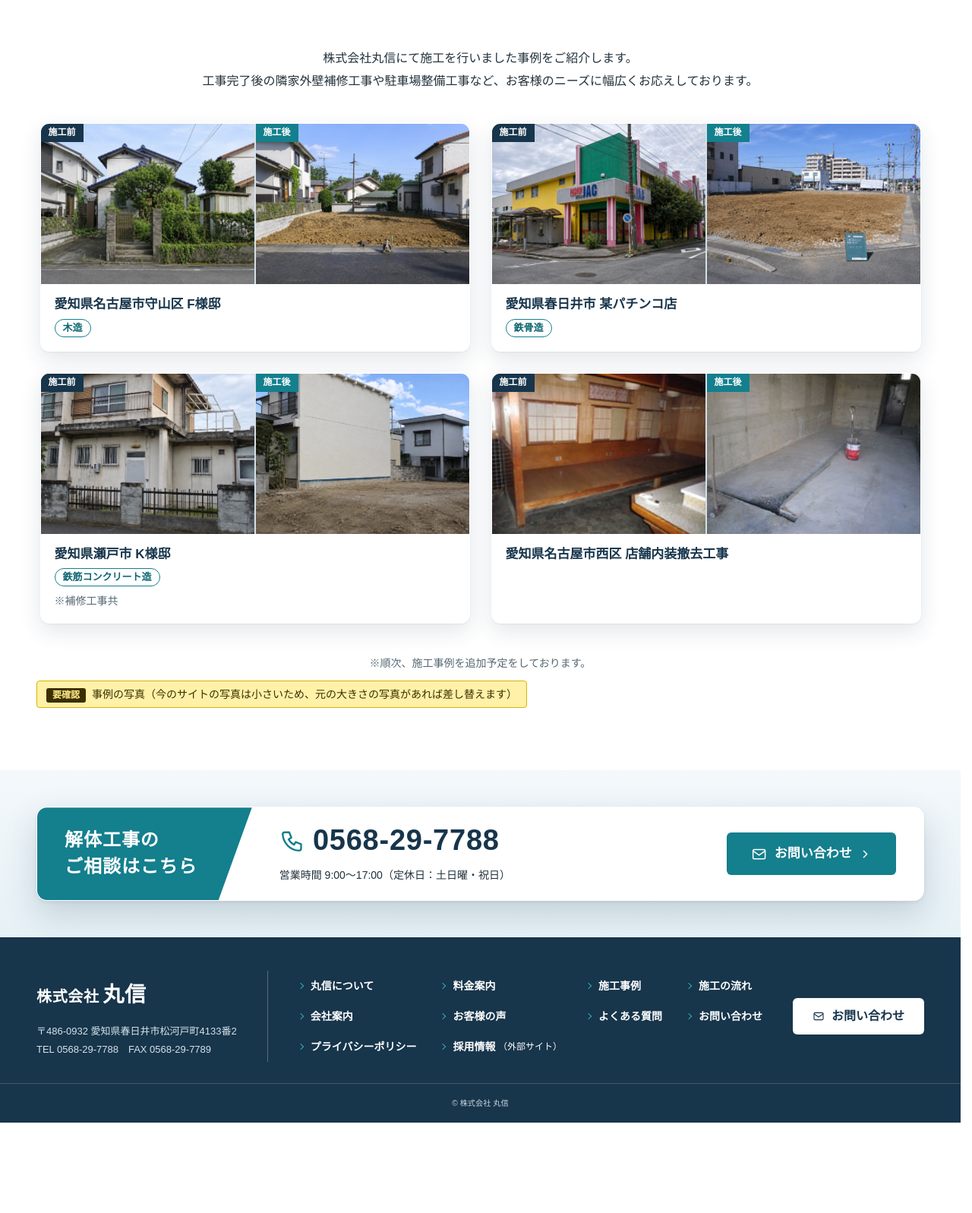
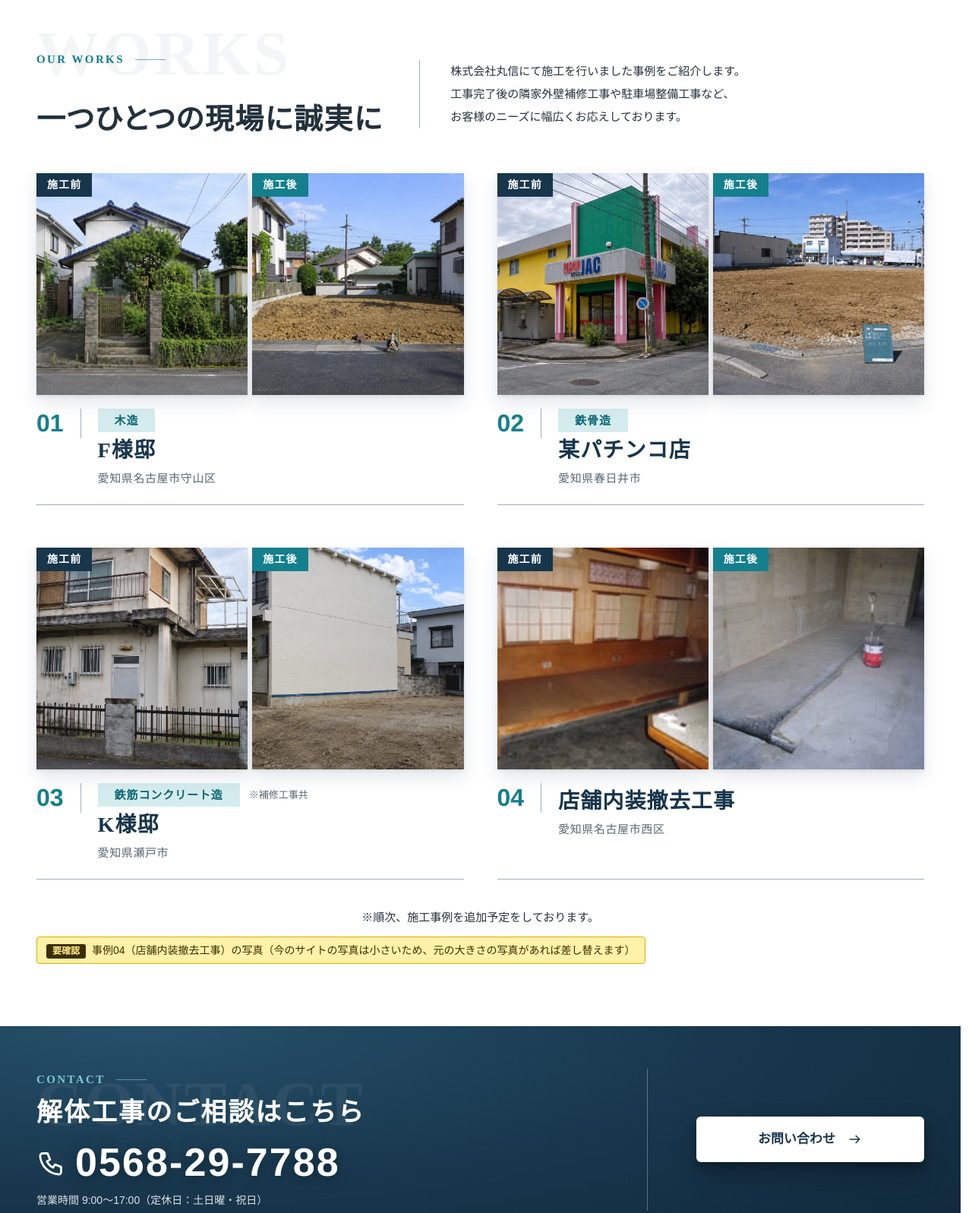
Before and after one commit to easywebcraft/marushin-design, a plain HTML site: page case.html in a window 1280 px wide. Shown: the part 420-2017 px from the top of the page at 76% size. Before the commit the page ends 1898 px from the top, so only its background shows below. Drawn offline with Linux system fonts and the light colour scheme.

Commit message:
施工事例を松本さんのデザイン案の構成に作り直す（丸信について・料金案内と同じ見せ方）
上の帯は同じ形、「一つひとつの現場に誠実に」と説明、2列の事例（施工前・施工後を横に並べ、番号・構造・名前・場所・下に線）、
紺の相談の帯。写真は丸信さんの事例写真（04だけ小さい写真のまま、要確認を04だけに）。

Co-Authored-By: Claude Opus 5.5 <noreply@anthropic.com>
Claude-Session: https://claude.ai/code/session_01WQDDtFrw7Z7uUJwVFuUMCu

```diff
--- a/assets/main.js
+++ b/assets/main.js
@@ -53,10 +53,10 @@
         setTimeout(function () { el.classList.remove('rv', 'in', 'rv-w'); el.style.removeProperty('--d'); }, 1300);
       });
     }, { threshold: 0.12 });
-    document.querySelectorAll('.pr-cards>li,.pr-incl,.pr-tw,.pr-info,.au-mind-in>*,.au-cm>li,.au-kinds,.au-hand,.au-pol li,.au-note,.au-land>li,.ab-in,.sec .h2c,.cm-head,.cm>li,.wk>li,.works .work,.band-raise .band-in,.fl-head,.pr-in,.vc>li,.t-two>*,.ct-in,.area,.qas .qa,.cta-box,' +
+    document.querySelectorAll('.cs-head,.cs>li,.pr-cards>li,.pr-incl,.pr-tw,.pr-info,.au-mind-in>*,.au-cm>li,.au-kinds,.au-hand,.au-pol li,.au-note,.au-land>li,.ab-in,.sec .h2c,.cm-head,.cm>li,.wk>li,.works .work,.band-raise .band-in,.fl-head,.pr-in,.vc>li,.t-two>*,.ct-in,.area,.qas .qa,.cta-box,' +
       '.feat,.intro,.pol>li,.two>.panel,.tbl-wrap,.flow>li,.voice,.dl,.telbox,.formcard').forEach(function (el, i, all) {
       var sib = el.parentNode.children, n = Array.prototype.indexOf.call(sib, el);
-      if (el.parentNode.matches('.pr-cards,.au-cm,.au-pol,.au-land,.cm,.wk,.vc,.works,.fl,.pol,.two')) el.style.setProperty('--d', ((n % 5) * 0.09).toFixed(2) + 's');
+      if (el.parentNode.matches('.cs,.pr-cards,.au-cm,.au-pol,.au-land,.cm,.wk,.vc,.works,.fl,.pol,.two')) el.style.setProperty('--d', ((n % 5) * 0.09).toFixed(2) + 's');
       el.classList.add('rv');
       io.observe(el);
     });
--- a/assets/style.css
+++ b/assets/style.css
@@ -1124,3 +1124,36 @@ html.ewl-on:not(.ewl-go) .hero-sl{animation-play-state:paused}
 @media (max-width:767px){.pr-ot-t .pr-no{width:auto;padding-right:4px!important;text-align:left}}
 /* 丸信についての想いの写真は社員の集合写真（横長なので、左右を切りすぎない形に。2026-11-17） */
 .au-staff img{aspect-ratio:16/10;object-position:42% 50%}
+
+/* ========== 施工事例（2026-11-17 松本さんのデザイン案）：2列の事例、施工前・施工後を横に並べ、下に番号・構造・名前・場所と線 ========== */
+.cs-sec{background:#fff}
+.cs-head{display:grid;grid-template-columns:auto 1fr;gap:20px 48px;align-items:center}
+.cs-catch{margin-top:6px;font-size:clamp(26px,3vw,38px)}
+.cs-lead{padding-left:40px;border-left:1.5px solid #9DB0BB;font-size:15px;line-height:2}
+.cs{display:grid;grid-template-columns:1fr 1fr;gap:56px 44px;margin-top:44px}
+.cs>li{padding-bottom:20px;border-bottom:1.5px solid #9DB0BB}
+.cs-ph{display:grid;grid-template-columns:1fr 1fr;gap:6px}
+.cs-ph figure{position:relative;margin:0;overflow:hidden;background:var(--pale);box-shadow:0 2px 4px rgba(23,53,75,.08),0 10px 22px rgba(23,53,75,.12)}
+.cs-ph img{display:block;width:100%;aspect-ratio:1/1.05;object-fit:cover}
+.cs-ph figcaption{position:absolute;left:0;top:0;padding:3px 14px;background:var(--navy);color:#fff;font-size:14px;font-weight:700;letter-spacing:.08em;line-height:1.8}
+.cs-ph figcaption.after{background:var(--teal-d)}
+.cs-cap{display:flex;align-items:flex-start;gap:22px;margin-top:18px}
+.cs-n{padding-right:22px;border-right:1.5px solid #9DB0BB;font-family:"Helvetica Neue",Helvetica,Arial,sans-serif;font-weight:700;font-size:32px;line-height:1.2;color:var(--teal-d)}
+.cs-tags{display:flex;flex-wrap:wrap;align-items:center;gap:6px 12px}
+.cs-tags:empty{display:none}
+.cs-kind{margin:0}
+.cs-note{color:var(--mute);font-size:13px}
+.cs-ttl{margin-top:4px;font-family:var(--serif);font-weight:700;font-size:clamp(22px,2.2vw,28px);letter-spacing:.04em}
+.cs-place{margin-top:2px;color:var(--mute);font-size:15px;letter-spacing:.04em}
+.cs-more{margin-top:36px;text-align:center;font-size:15px}
+@media (max-width:1023px){
+  .cs-head{grid-template-columns:1fr}
+  .cs-lead{padding:14px 0 0;border-left:0;border-top:1.5px solid #9DB0BB}
+  .cs-lead br{display:none}
+}
+@media (max-width:767px){
+  .cs{grid-template-columns:1fr;gap:40px}
+  .cs-n{font-size:26px;padding-right:16px}
+  .cs-cap{gap:16px}
+  .cs-ph figcaption{font-size:12px;padding:2px 10px}
+}
--- a/case.html
+++ b/case.html
@@ -11,7 +11,7 @@
 <meta property="og:site_name" content="株式会社 丸信">
 <meta property="og:title" content="施工事例｜株式会社 丸信（春日井市・名古屋市の解体工事）">
 <meta property="og:description" content="株式会社丸信が施工した解体工事の事例を、施工前・施工後の写真でご紹介します。">
-<link rel="stylesheet" href="assets/style.css?v=59bce748">
+<link rel="stylesheet" href="assets/style.css?v=bf8afd45">
 </head>
 <body>
 <svg xmlns="http://www.w3.org/2000/svg" width="0" height="0" style="position:absolute" aria-hidden="true" focusable="false">
@@ -53,54 +53,48 @@
 </nav>
 </header>
 <main id="main">
-<div class="ph">
+<div class="ph ph-au">
 <div class="ph-img"><img src="images/hero.jpg" alt="" width="1600" height="1066" style="object-position:60% 62%"></div>
-<div class="ph-in"><div class="ph-ttl"><h1>施工事例</h1><p class="ph-en" lang="en">WORKS</p></div></div>
+<div class="ph-in"><div class="ph-ttl"><p class="ph-en" lang="en">WORKS</p><h1>施工事例</h1></div></div>
 <p class="img-note">写真はイメージです</p>
 </div>
 <nav class="bc" aria-label="現在位置"><ol><li><a href="./">ホーム</a></li><li aria-current="page">施工事例</li></ol></nav>
-<section class="sec">
+<section class="sec cs-sec has-wm" data-wm="WORKS" aria-labelledby="h-cs">
 <div class="wrap">
-<p class="lead">株式会社丸信にて施工を行いました事例をご紹介します。<br>工事完了後の隣家外壁補修工事や駐車場整備工事など、お客様のニーズに幅広くお応えしております。</p>
-<div class="works works-2"><article class="work">
-<div class="work-ph">
-<figure><img src="images/case/01-before.jpg" alt="施工前の写真：愛知県名古屋市守山区 F様邸" width="208" height="156"><figcaption>施工前</figcaption></figure>
-<figure><img src="images/case/01-after.jpg" alt="施工後の写真：愛知県名古屋市守山区 F様邸" width="268" height="201"><figcaption class="after">施工後</figcaption></figure>
+<div class="cs-head"><div><p class="cm-en" lang="en">OUR WORKS</p><p class="t-ttl cs-catch" id="h-cs">一つひとつの現場に誠実に</p></div>
+<p class="cs-lead">株式会社丸信にて施工を行いました事例をご紹介します。<br>工事完了後の隣家外壁補修工事や駐車場整備工事など、<br>お客様のニーズに幅広くお応えしております。</p></div>
+<ol class="cs"><li><div class="cs-ph">
+<figure><img src="images/case/01-before.jpg" alt="施工前の写真：愛知県名古屋市守山区 F様邸" width="1448" height="976"><figcaption>施工前</figcaption></figure>
+<figure><img src="images/case/01-after.jpg" alt="施工後の写真：愛知県名古屋市守山区 F様邸" width="1448" height="976"><figcaption class="after">施工後</figcaption></figure>
 </div>
-<div class="work-tx"><h2 class="work-ttl">愛知県名古屋市守山区 F様邸</h2><span class="work-kind">木造</span></div>
-</article><article class="work">
-<div class="work-ph">
-<figure><img src="images/case/02-before.jpg" alt="施工前の写真：愛知県春日井市 某パチンコ店" width="208" height="156"><figcaption>施工前</figcaption></figure>
-<figure><img src="images/case/02-after.jpg" alt="施工後の写真：愛知県春日井市 某パチンコ店" width="268" height="201"><figcaption class="after">施工後</figcaption></figure>
+<div class="cs-cap"><span class="cs-n" aria-hidden="true">01</span><div class="cs-tx"><p class="cs-tags"><span class="wk-kind cs-kind">木造</span></p><h2 class="cs-ttl">F様邸</h2><p class="cs-place">愛知県名古屋市守山区</p></div></div></li><li><div class="cs-ph">
+<figure><img src="images/case/02-before.jpg" alt="施工前の写真：愛知県春日井市 某パチンコ店" width="1448" height="976"><figcaption>施工前</figcaption></figure>
+<figure><img src="images/case/02-after.jpg" alt="施工後の写真：愛知県春日井市 某パチンコ店" width="1448" height="976"><figcaption class="after">施工後</figcaption></figure>
 </div>
-<div class="work-tx"><h2 class="work-ttl">愛知県春日井市 某パチンコ店</h2><span class="work-kind">鉄骨造</span></div>
-</article><article class="work">
-<div class="work-ph">
-<figure><img src="images/case/03-before.jpg" alt="施工前の写真：愛知県瀬戸市 K様邸" width="208" height="156" loading="lazy" decoding="async"><figcaption>施工前</figcaption></figure>
-<figure><img src="images/case/03-after.jpg" alt="施工後の写真：愛知県瀬戸市 K様邸" width="268" height="201" loading="lazy" decoding="async"><figcaption class="after">施工後</figcaption></figure>
+<div class="cs-cap"><span class="cs-n" aria-hidden="true">02</span><div class="cs-tx"><p class="cs-tags"><span class="wk-kind cs-kind">鉄骨造</span></p><h2 class="cs-ttl">某パチンコ店</h2><p class="cs-place">愛知県春日井市</p></div></div></li><li><div class="cs-ph">
+<figure><img src="images/case/03-before.jpg" alt="施工前の写真：愛知県瀬戸市 K様邸" width="1448" height="976" loading="lazy" decoding="async"><figcaption>施工前</figcaption></figure>
+<figure><img src="images/case/03-after.jpg" alt="施工後の写真：愛知県瀬戸市 K様邸" width="1448" height="976" loading="lazy" decoding="async"><figcaption class="after">施工後</figcaption></figure>
 </div>
-<div class="work-tx"><h2 class="work-ttl">愛知県瀬戸市 K様邸</h2><span class="work-kind">鉄筋コンクリート造</span><p class="note">※補修工事共</p></div>
-</article><article class="work">
-<div class="work-ph">
-<figure><img src="images/case/04-before.jpg" alt="施工前の写真：愛知県名古屋市西区 店舗内装撤去工事" width="208" height="156" loading="lazy" decoding="async"><figcaption>施工前</figcaption></figure>
-<figure><img src="images/case/04-after.jpg" alt="施工後の写真：愛知県名古屋市西区 店舗内装撤去工事" width="268" height="201" loading="lazy" decoding="async"><figcaption class="after">施工後</figcaption></figure>
+<div class="cs-cap"><span class="cs-n" aria-hidden="true">03</span><div class="cs-tx"><p class="cs-tags"><span class="wk-kind cs-kind">鉄筋コンクリート造</span><span class="cs-note">※補修工事共</span></p><h2 class="cs-ttl">K様邸</h2><p class="cs-place">愛知県瀬戸市</p></div></div></li><li><div class="cs-ph">
+<figure><img src="images/case/04-before.jpg" alt="施工前の写真：愛知県名古屋市西区 店舗内装撤去工事" width="1448" height="976" loading="lazy" decoding="async"><figcaption>施工前</figcaption></figure>
+<figure><img src="images/case/04-after.jpg" alt="施工後の写真：愛知県名古屋市西区 店舗内装撤去工事" width="1448" height="976" loading="lazy" decoding="async"><figcaption class="after">施工後</figcaption></figure>
 </div>
-<div class="work-tx"><h2 class="work-ttl">愛知県名古屋市西区 店舗内装撤去工事</h2></div>
-</article></div>
-<p class="note center mt-l">※順次、施工事例を追加予定をしております。</p>
-<span class="todo" id="todo-6"><span class="todo-tag">要確認</span>事例の写真（今のサイトの写真は小さいため、元の大きさの写真があれば差し替えます）</span>
+<div class="cs-cap"><span class="cs-n" aria-hidden="true">04</span><div class="cs-tx"><p class="cs-tags"></p><h2 class="cs-ttl">店舗内装撤去工事</h2><p class="cs-place">愛知県名古屋市西区</p></div></div></li></ol>
+<p class="cs-more">※順次、施工事例を追加予定をしております。</p>
+<span class="todo" id="todo-6"><span class="todo-tag">要確認</span>事例04（店舗内装撤去工事）の写真（今のサイトの写真は小さいため、元の大きさの写真があれば差し替えます）</span>
 </div>
 </section>
-<section class="cta" aria-labelledby="cta-h">
-<div class="cta-box">
-<h2 class="cta-ttl" id="cta-h">解体工事の<br>ご相談はこちら</h2>
-<div class="cta-tel">
-<a href="tel:0568297788"><svg class="ic" aria-hidden="true" focusable="false"><use href="#i-phone"/></svg><span>0568-29-7788</span></a>
-<p>営業時間 9:00〜17:00（定休日：土日曜・祝日）</p>
+
+<section class="ct-band has-wm" data-wm="CONTACT" aria-labelledby="h-contact">
+<div class="wrap ct-in">
+<div class="ct-l"><p class="cm-en" lang="en">CONTACT</p><h2 class="ct-ttl" id="h-contact">解体工事のご相談はこちら</h2>
+<a class="ct-tel" href="tel:0568297788"><svg class="ic" aria-hidden="true" focusable="false"><use href="#i-phone"/></svg><span>0568-29-7788</span></a>
+<p class="ct-hours">営業時間 9:00〜17:00（定休日：土日曜・祝日）</p>
 </div>
-<a class="btn btn-teal btn-lg" href="contact.html"><svg class="ic" aria-hidden="true" focusable="false"><use href="#i-mail"/></svg>お問い合わせ<svg class="ic" aria-hidden="true" focusable="false"><use href="#i-chev"/></svg></a>
+<a class="btn btn-white ct-btn" href="contact.html">お問い合わせ<svg class="t-arw" viewBox="0 0 24 24" aria-hidden="true" focusable="false"><path d="M4 12h15M13.5 6.5 19 12l-5.5 5.5" fill="none" stroke="currentColor" stroke-width="1.8" stroke-linecap="round" stroke-linejoin="round"/></svg></a>
 </div>
 </section>
+
 </main>
 <footer class="ft">
 <div class="ft-in">
@@ -119,6 +113,6 @@
 <a class="btn btn-white-line" href="tel:0568297788"><svg class="ic" aria-hidden="true" focusable="false"><use href="#i-phone"/></svg>電話で相談</a>
 <a class="btn btn-teal" href="contact.html"><svg class="ic" aria-hidden="true" focusable="false"><use href="#i-mail"/></svg>お問い合わせ</a>
 </div>
-<script src="assets/main.js?v=59bce748" defer></script>
+<script src="assets/main.js?v=bf8afd45" defer></script>
 </body>
 </html>
--- a/src/main.js
+++ b/src/main.js
@@ -53,10 +53,10 @@
         setTimeout(function () { el.classList.remove('rv', 'in', 'rv-w'); el.style.removeProperty('--d'); }, 1300);
       });
     }, { threshold: 0.12 });
-    document.querySelectorAll('.pr-cards>li,.pr-incl,.pr-tw,.pr-info,.au-mind-in>*,.au-cm>li,.au-kinds,.au-hand,.au-pol li,.au-note,.au-land>li,.ab-in,.sec .h2c,.cm-head,.cm>li,.wk>li,.works .work,.band-raise .band-in,.fl-head,.pr-in,.vc>li,.t-two>*,.ct-in,.area,.qas .qa,.cta-box,' +
+    document.querySelectorAll('.cs-head,.cs>li,.pr-cards>li,.pr-incl,.pr-tw,.pr-info,.au-mind-in>*,.au-cm>li,.au-kinds,.au-hand,.au-pol li,.au-note,.au-land>li,.ab-in,.sec .h2c,.cm-head,.cm>li,.wk>li,.works .work,.band-raise .band-in,.fl-head,.pr-in,.vc>li,.t-two>*,.ct-in,.area,.qas .qa,.cta-box,' +
       '.feat,.intro,.pol>li,.two>.panel,.tbl-wrap,.flow>li,.voice,.dl,.telbox,.formcard').forEach(function (el, i, all) {
       var sib = el.parentNode.children, n = Array.prototype.indexOf.call(sib, el);
-      if (el.parentNode.matches('.pr-cards,.au-cm,.au-pol,.au-land,.cm,.wk,.vc,.works,.fl,.pol,.two')) el.style.setProperty('--d', ((n % 5) * 0.09).toFixed(2) + 's');
+      if (el.parentNode.matches('.cs,.pr-cards,.au-cm,.au-pol,.au-land,.cm,.wk,.vc,.works,.fl,.pol,.two')) el.style.setProperty('--d', ((n % 5) * 0.09).toFixed(2) + 's');
       el.classList.add('rv');
       io.observe(el);
     });
--- a/src/style.css
+++ b/src/style.css
@@ -1124,3 +1124,36 @@ html.ewl-on:not(.ewl-go) .hero-sl{animation-play-state:paused}
 @media (max-width:767px){.pr-ot-t .pr-no{width:auto;padding-right:4px!important;text-align:left}}
 /* 丸信についての想いの写真は社員の集合写真（横長なので、左右を切りすぎない形に。2026-11-17） */
 .au-staff img{aspect-ratio:16/10;object-position:42% 50%}
+
+/* ========== 施工事例（2026-11-17 松本さんのデザイン案）：2列の事例、施工前・施工後を横に並べ、下に番号・構造・名前・場所と線 ========== */
+.cs-sec{background:#fff}
+.cs-head{display:grid;grid-template-columns:auto 1fr;gap:20px 48px;align-items:center}
+.cs-catch{margin-top:6px;font-size:clamp(26px,3vw,38px)}
+.cs-lead{padding-left:40px;border-left:1.5px solid #9DB0BB;font-size:15px;line-height:2}
+.cs{display:grid;grid-template-columns:1fr 1fr;gap:56px 44px;margin-top:44px}
+.cs>li{padding-bottom:20px;border-bottom:1.5px solid #9DB0BB}
+.cs-ph{display:grid;grid-template-columns:1fr 1fr;gap:6px}
+.cs-ph figure{position:relative;margin:0;overflow:hidden;background:var(--pale);box-shadow:0 2px 4px rgba(23,53,75,.08),0 10px 22px rgba(23,53,75,.12)}
+.cs-ph img{display:block;width:100%;aspect-ratio:1/1.05;object-fit:cover}
+.cs-ph figcaption{position:absolute;left:0;top:0;padding:3px 14px;background:var(--navy);color:#fff;font-size:14px;font-weight:700;letter-spacing:.08em;line-height:1.8}
+.cs-ph figcaption.after{background:var(--teal-d)}
+.cs-cap{display:flex;align-items:flex-start;gap:22px;margin-top:18px}
+.cs-n{padding-right:22px;border-right:1.5px solid #9DB0BB;font-family:"Helvetica Neue",Helvetica,Arial,sans-serif;font-weight:700;font-size:32px;line-height:1.2;color:var(--teal-d)}
+.cs-tags{display:flex;flex-wrap:wrap;align-items:center;gap:6px 12px}
+.cs-tags:empty{display:none}
+.cs-kind{margin:0}
+.cs-note{color:var(--mute);font-size:13px}
+.cs-ttl{margin-top:4px;font-family:var(--serif);font-weight:700;font-size:clamp(22px,2.2vw,28px);letter-spacing:.04em}
+.cs-place{margin-top:2px;color:var(--mute);font-size:15px;letter-spacing:.04em}
+.cs-more{margin-top:36px;text-align:center;font-size:15px}
+@media (max-width:1023px){
+  .cs-head{grid-template-columns:1fr}
+  .cs-lead{padding:14px 0 0;border-left:0;border-top:1.5px solid #9DB0BB}
+  .cs-lead br{display:none}
+}
+@media (max-width:767px){
+  .cs{grid-template-columns:1fr;gap:40px}
+  .cs-n{font-size:26px;padding-right:16px}
+  .cs-cap{gap:16px}
+  .cs-ph figcaption{font-size:12px;padding:2px 10px}
+}
```
Also changed, not shown: about.html (+2 -2 lines), check.html (+3 -3 lines), contact.html (+2 -2 lines), faq.html (+2 -2 lines), flow.html (+2 -2 lines), index.html (+2 -2 lines), outline.html (+2 -2 lines), policy.html (+2 -2 lines), price.html (+2 -2 lines), voice.html (+2 -2 lines), 1 other file.
